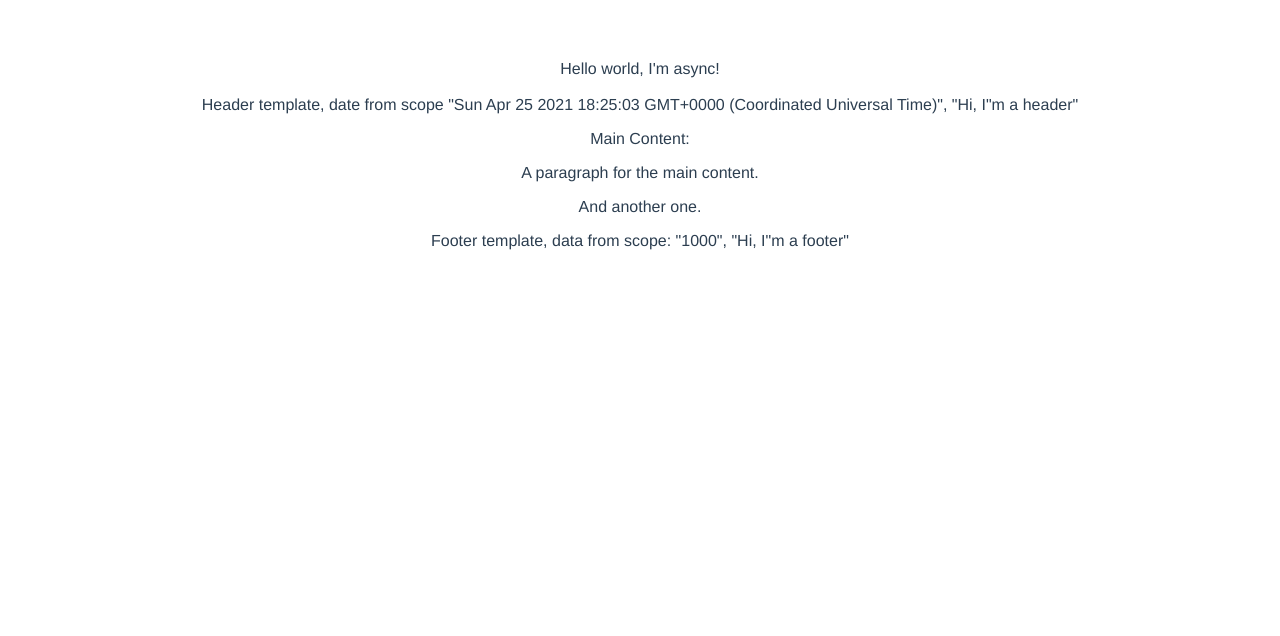
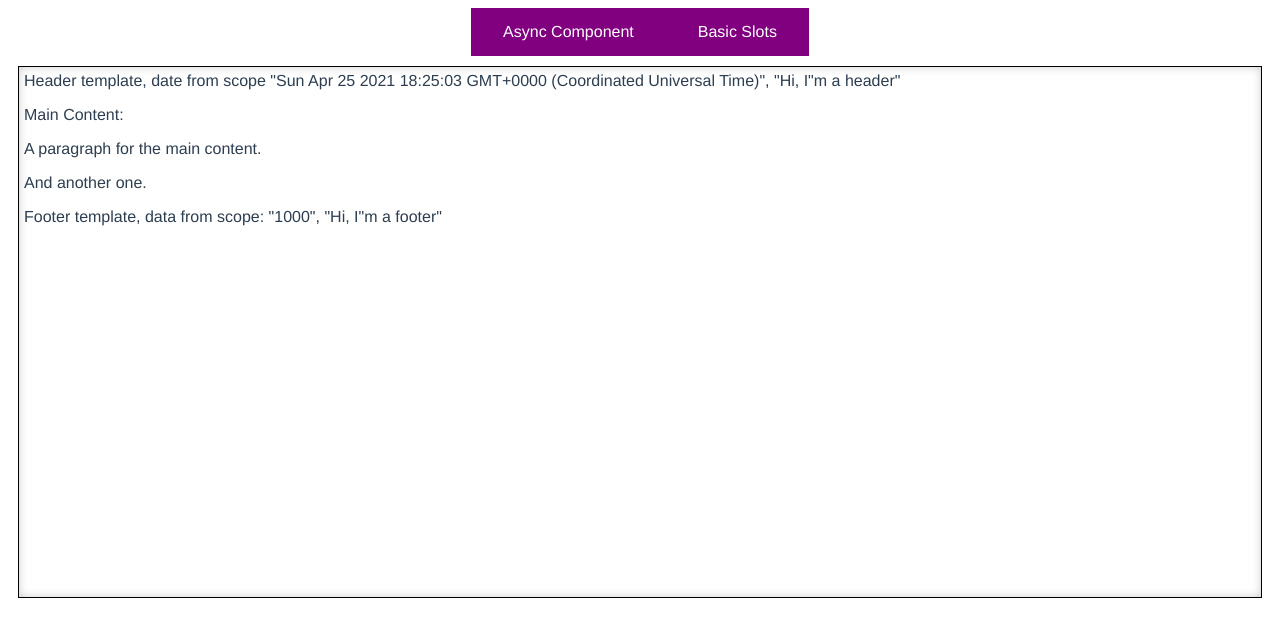
Before and after one commit to IdanArgaman/Utilizing_Vue, a Vue app: page /#/basic-slots in a window 1280 px wide. Shown: the top 636 px of the page. Built offline with nearby package versions, Linux system fonts and the light colour scheme.

Commit message:
Add styles and routing

```diff
--- a/package.json
+++ b/package.json
@@ -9,7 +9,8 @@
   },
   "dependencies": {
     "core-js": "^3.6.5",
-    "vue": "^2.6.11"
+    "vue": "^2.6.11",
+    "vue-router": "^3.5.1"
   },
   "devDependencies": {
     "@vue/cli-plugin-babel": "~4.5.0",
--- a/src/App.vue
+++ b/src/App.vue
@@ -1,35 +1,17 @@
 <template>
   <div id="app">
-    <AsyncHelloWorld />
-    <br/>
-    <BaseLayout>
-      <template #header="{date, msg}">
-        Header template, date from scope "{{ date }}", "{{ msg }}"
-      </template>
-
-      <p>A paragraph for the main content.</p>
-      <p>And another one.</p>
-
-      <template #footer="{magicNumber, msg}">
-        <p>
-          Footer template, data from scope: "{{ magicNumber }}", "{{ msg }}"
-        </p>
-      </template>
-    </BaseLayout>
+    <nav>
+      <router-link to="/async">Async Component</router-link>
+      <router-link to="/basic-slots">Basic Slots</router-link>
+    </nav>
+    <div class="view"><router-view></router-view></div>
   </div>
 </template>
 
 <script>
-// import AsyncHelloWorld from './components/AsyncHelloWorld';
-
-import BaseLayout from "./components/baseLayout";
 export default {
   name: "App",
-  components: {
-    BaseLayout,
-    // AsyncHelloWorld
-    AsyncHelloWorld: () => import("./components/AsyncHelloWorld.vue"),
-  },
+  components: {},
 };
 </script>
 
@@ -40,6 +22,36 @@ export default {
   -moz-osx-font-smoothing: grayscale;
   text-align: center;
   color: #2c3e50;
-  margin-top: 60px;
+  display: flex;
+  flex-direction: column;
+  height: 600px;
+}
+
+.view {
+  text-align: initial;
+  margin: 10px;
+  padding: 5px;
+  border:1px solid black;
+  box-shadow: inset 0 0 10px #ccc;
+  flex: 1
+}
+nav a:link,
+nav a:visited {
+  background-color: purple;
+  border: none;
+  color: #ffffff;
+  padding: 15px 32px;
+  text-align: center;
+  -webkit-transition-duration: 0.4s;
+  transition-duration: 0.4s;
+  text-decoration: none;
+  font-size: 16px;
+  cursor: pointer;
+  display: inline-block;
+}
+
+nav a:hover,
+nav a:active {
+  background-color: #6d0062;
 }
 </style>
--- a/src/main.js
+++ b/src/main.js
@@ -1,8 +1,22 @@
 import Vue from 'vue'
 import App from './App.vue'
+import VueRouter from 'vue-router';
+
+import BasicSlotsPage from './pages/basic-slots/BasicSlotsPage';
 
 Vue.config.productionTip = false
+Vue.use(VueRouter);
+
+const AsyncHelloWorld = () => import("./components/AsyncHelloWorld.vue");
+
+const router = new VueRouter({
+  routes: [
+    {path: '/async', component: AsyncHelloWorld},
+    {path: '/basic-slots', component: BasicSlotsPage}
+  ]
+})
 
 new Vue({
   render: h => h(App),
+  router
 }).$mount('#app')
--- /dev/null
+++ b/src/pages/basic-slots/BasicSlotsPage.vue
@@ -0,0 +1,24 @@
+<template>
+  <BaseLayout>
+    <template #header="{date, msg}">
+      Header template, date from scope "{{ date }}", "{{ msg }}"
+    </template>
+
+    <p>A paragraph for the main content.</p>
+    <p>And another one.</p>
+
+    <template #footer="{magicNumber, msg}">
+      <p>Footer template, data from scope: "{{ magicNumber }}", "{{ msg }}"</p>
+    </template>
+  </BaseLayout>
+</template>
+
+<script>
+import BaseLayout from "./BaseLayout";
+
+export default {
+  components: { BaseLayout },
+};
+</script>
+
+<style></style>
```
Also changed, not shown: src/pages/basic-slots/BaseLayout.vue (renamed from src/components/baseLayout.vue), 1 other file (tests, documents, lock files or other folders).
